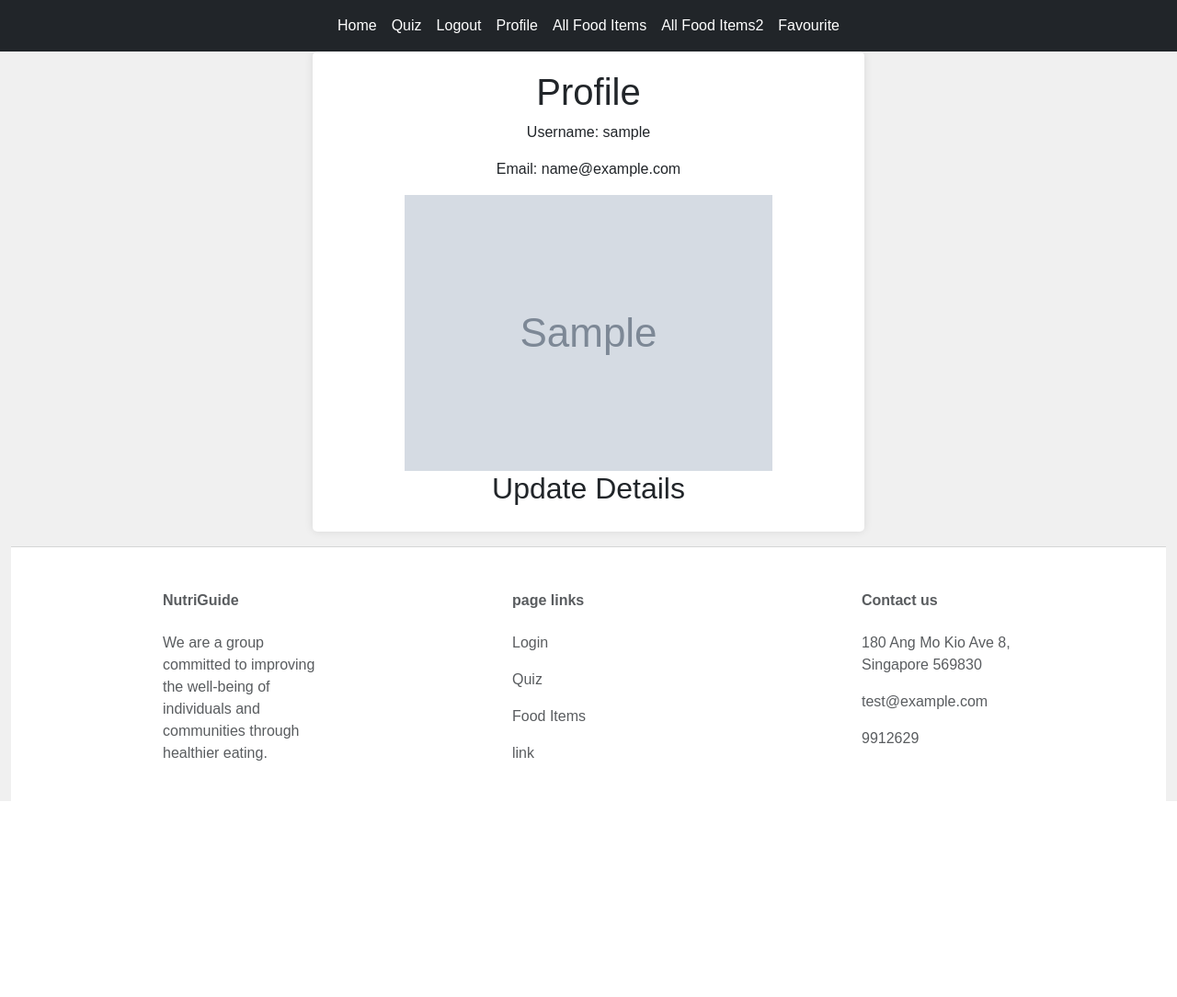
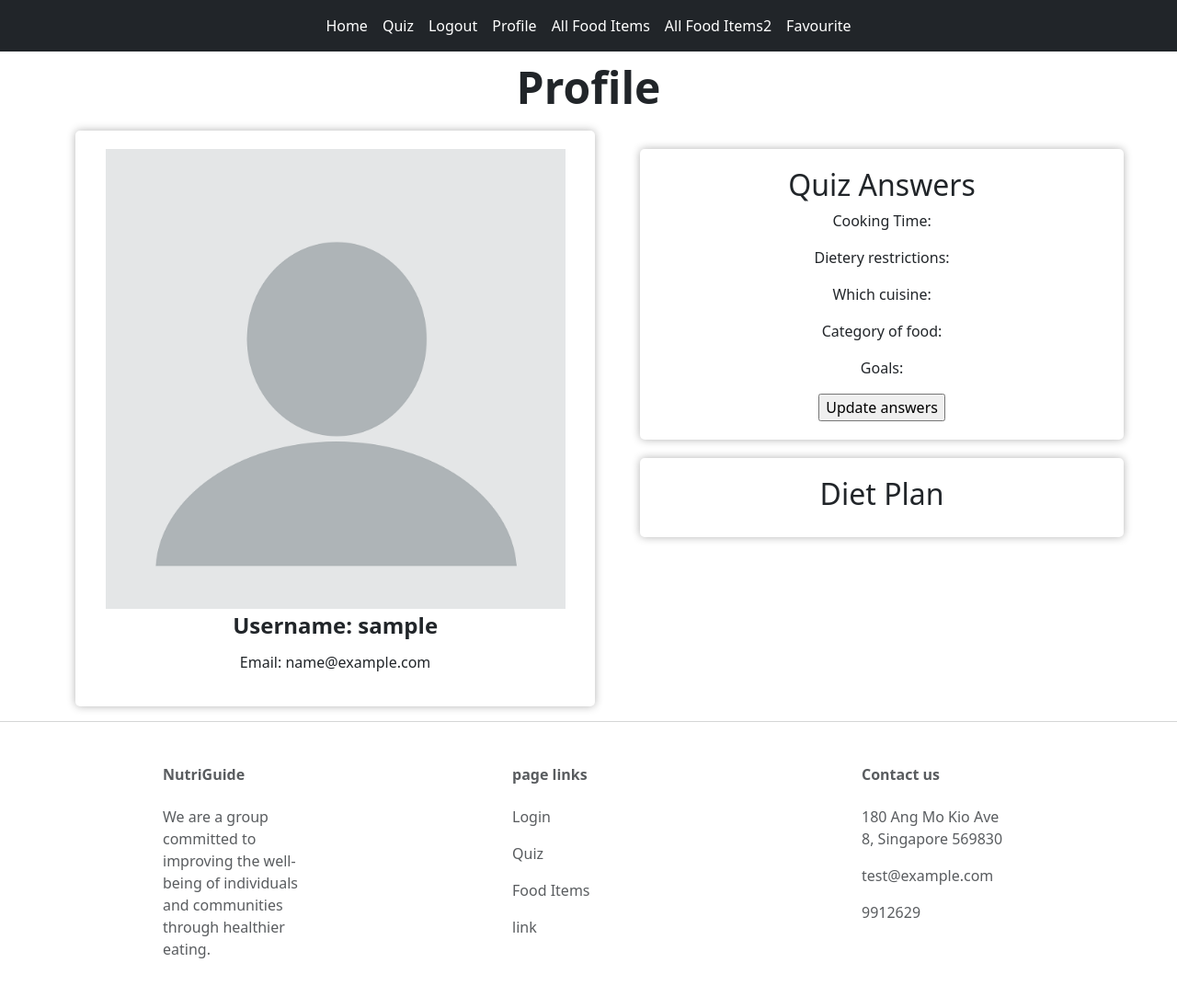
Before and after one commit to ronjohn5on/hackathon2023, a Flask app: page /profile in a window 1280 px wide. Shown: the whole page at 92% size. Before the commit the page ends 871 px from the top, so only its background shows below. Run offline with Flask 3, Linux system fonts and the light colour scheme; a user stored in the database is signed in; tables that the repository leaves empty hold one stand-in row (values such as "Sample post"); grey boxes marked "Sample" are stand-in pictures.

Commit message:
profile page

```diff
--- a/__init__.py
+++ b/__init__.py
@@ -575,7 +575,7 @@ def quizPage():
 
     return render_template('quiz.html', form=form)
 
-@app.route('/profile')
+@app.route('/profile',methods=['GET', 'POST'])
 @login_required
 def profile():
     return render_template('profile.html')
--- a/static/profile.css
+++ b/static/profile.css
@@ -1,17 +1,25 @@
 body {
-    font-family: Arial, sans-serif;
     background-color: #f0f0f0;
     margin: 0;
     padding: 0;
 }
 .profile-container {
-    max-width: 600px;
-    margin: 0 auto;
+    display: inline-block;
+    width: 45%;
+    margin-right: 2%;
     padding: 20px;
     background-color: #ffffff;
-    box-shadow: 0 0 10px rgba(0, 0, 0, 0.1);
+    box-shadow: 0 0 10px rgba(0, 0, 0, 0.3);
     border-radius: 5px;
     text-align: center;
+    margin-left: 70px;
+    vertical-align: middle;
+}
+.quiz-container {
+    display: inline-block;
+    width: 45%;
+    padding: 20px;
+    vertical-align: top;
 }
 .user-name {
     font-size: 24px;
@@ -22,3 +30,22 @@ body {
     font-size: 18px;
     margin-bottom: 20px;
 }
+img {
+    width: 500px;
+}
+.box1{
+    box-shadow: 0 0 10px rgba(0, 0, 0, 0.3);
+    background-color: #ffffff;
+    border-radius: 5px;
+    text-align: center;
+    padding: 20px;
+    vertical-align: top;
+}
+.box2{
+    box-shadow: 0 0 10px rgba(0, 0, 0, 0.3);
+    background-color: #ffffff;
+    border-radius: 5px;
+    text-align: center;
+    padding: 20px;
+    margin-top: 20px;
+}
--- a/templates/profile.html
+++ b/templates/profile.html
@@ -3,15 +3,32 @@
 {% block content %}
 {% block style %}
 <link rel="stylesheet" href="{{ url_for('static', filename='profile.css') }}"/>
+<link href="https://cdn.jsdelivr.net/npm/bootstrap@5.3.1/dist/css/bootstrap.min.css" rel="stylesheet" integrity="sha384-4bw+/aepP/YC94hEpVNVgiZdgIC5+VKNBQNGCHeKRQN+PtmoHDEXuppvnDJzQIu9" crossorigin="anonymous"></head>
 {% endblock %}
 
+<h1 class="display-5 fw-bolder mb-2" style="text-align: center; padding: 10px;">Profile</h1>
 <div class="profile-container">
-    <h1>Profile</h1>
-    <p>Username: {{ current_user.username }}</p>
-    <p>Email: {{ current_user.email }}</p>
-    {% if current_user.profile_picture %}
-    <img src="{{ url_for('static', filename='images/' + current_user.profile_picture) }}" alt="Profile Picture">
-    {% endif %}
+    <img class="img" src="static/img/profile_pic.webp" alt="Profile Picture">
+    <p class="user-name">Username: {{ current_user.username }}</p>
+    <p class="ucontact-info">Email: {{ current_user.email }}</p>
+</div>
+<div class="quiz-container">
+    <div class="box1">
+        <h2>Quiz Answers</h2>
+        <p>Cooking Time:</p>
+        <p>Dietery restrictions:</p>
+        <p>Which cuisine:</p>
+        <p>Category of food:</p>
+        <p>Goals:</p>
+        <form method="POST" action="">
+            <div>
+                <input type="submit" value="Update answers"class="submitbutton">
+            </div>
+        </form>
+    </div>
+    <div class="box2">
+        <h2>Diet Plan</h2>
+    </div>
+</div>
 
-    <h2>Update Details</h2>
 {% endblock %}
```
Also changed, not shown: static/img/profile_pic.webp (added).
